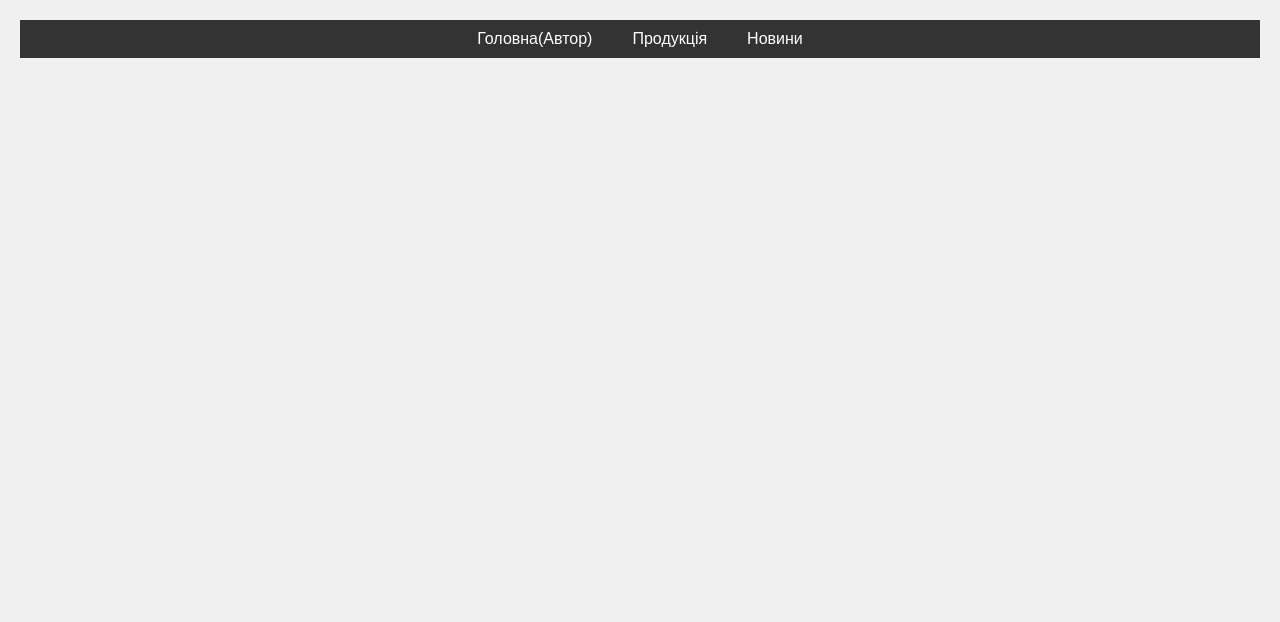
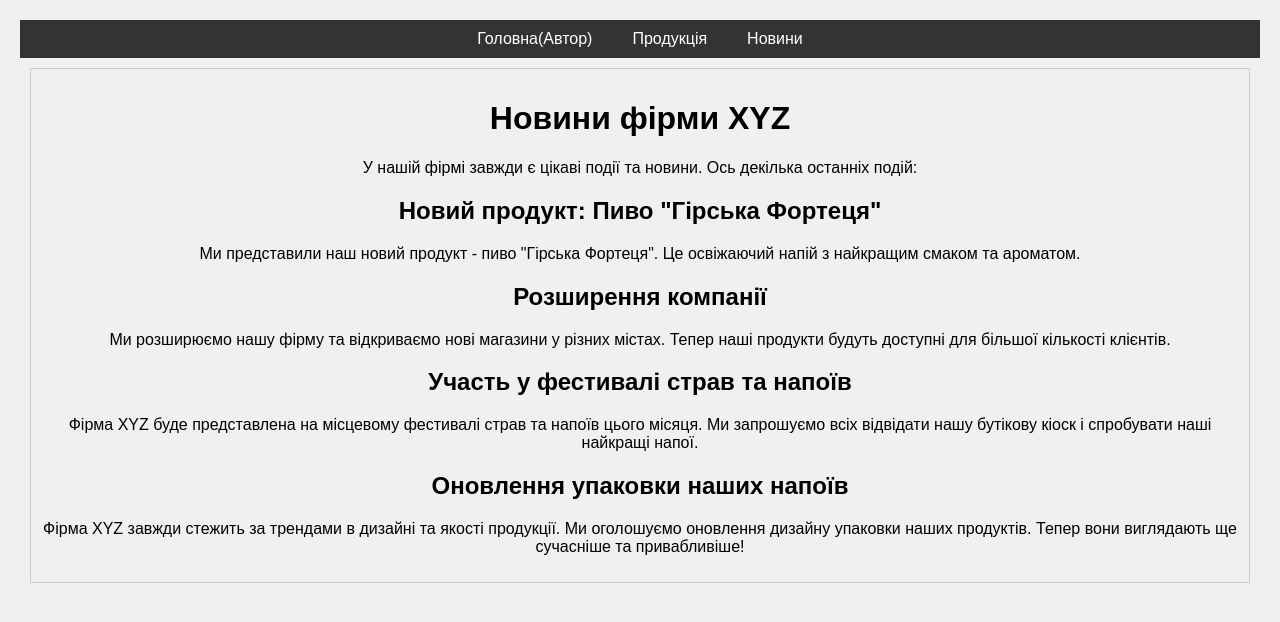
Before and after one commit to SheichukOlexandr/Web-lab-1, a plain HTML site: page news.html in a window 1280 px wide. Drawn offline with Linux system fonts and the light colour scheme.

Commit message:
Зробив сторінку з "новинами фірми"
Сторінка з новинами фірми

```diff
--- a/news.html
+++ b/news.html
@@ -15,4 +15,16 @@
             <li><a href="news.html">Новини</a></li>
         </ul>
     </nav>
+    <div class="beverage">
+        <h1>Новини фірми XYZ</h1>
+    <p>У нашій фірмі завжди є цікаві події та новини. Ось декілька останніх подій:</p>
+    <h2>Новий продукт: Пиво "Гірська Фортеця"</h2>
+    <p>Ми представили наш новий продукт - пиво "Гірська Фортеця". Це освіжаючий напій з найкращим смаком та ароматом.</p>
+    <h2>Розширення компанії</h2>
+    <p>Ми розширюємо нашу фірму та відкриваємо нові магазини у різних містах. Тепер наші продукти будуть доступні для більшої кількості клієнтів.</p>
+    <h2>Участь у фестивалі страв та напоїв</h2>
+    <p>Фірма XYZ буде представлена на місцевому фестивалі страв та напоїв цього місяця. Ми запрошуємо всіх відвідати нашу бутікову кіоск і спробувати наші найкращі напої.</p>
+    <h2>Оновлення упаковки наших напоїв</h2>
+    <p>Фірма XYZ завжди стежить за трендами в дизайні та якості продукції. Ми оголошуємо оновлення дизайну упаковки наших продуктів. Тепер вони виглядають ще сучасніше та привабливіше!</p>
+    </div>
 </body>
```
